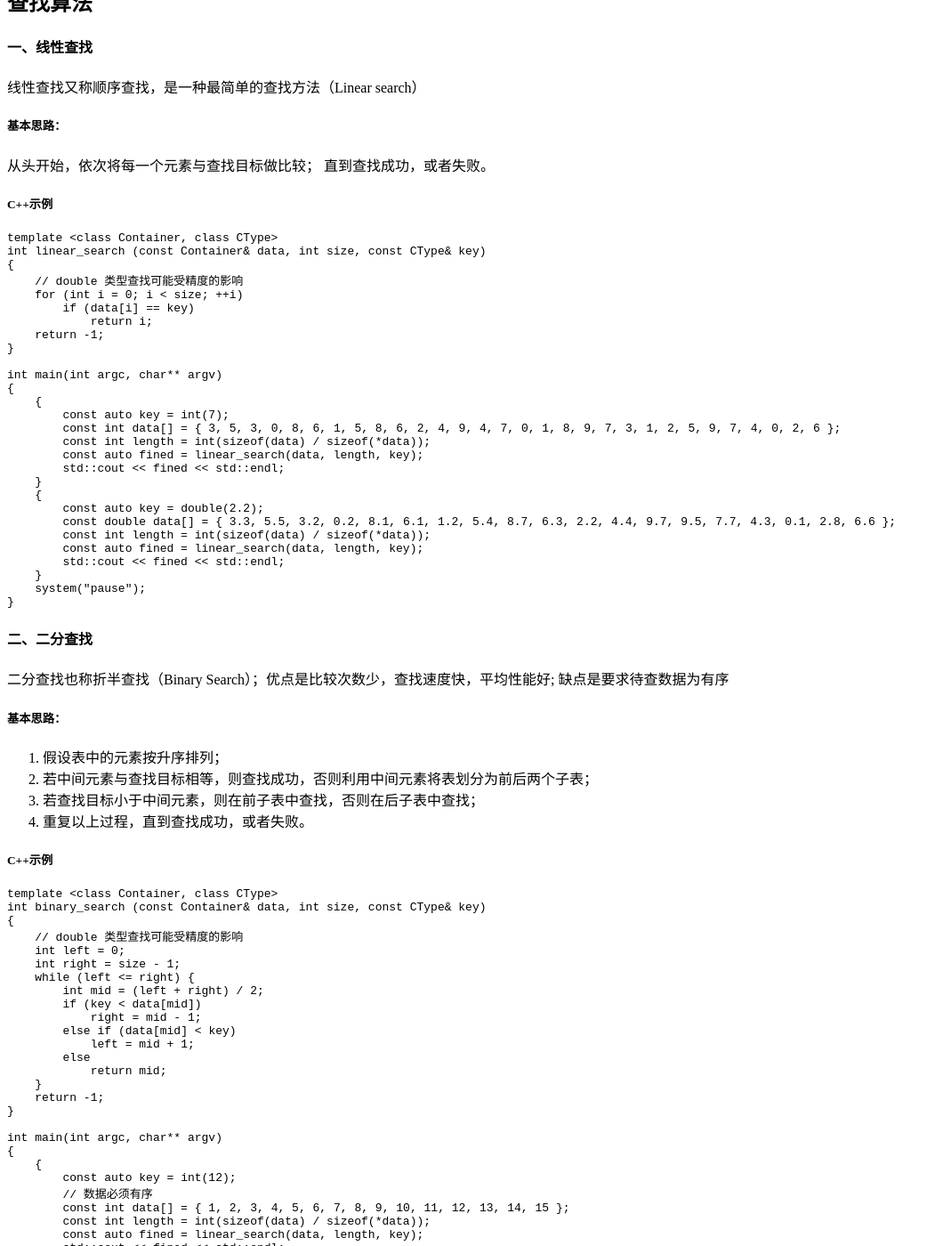
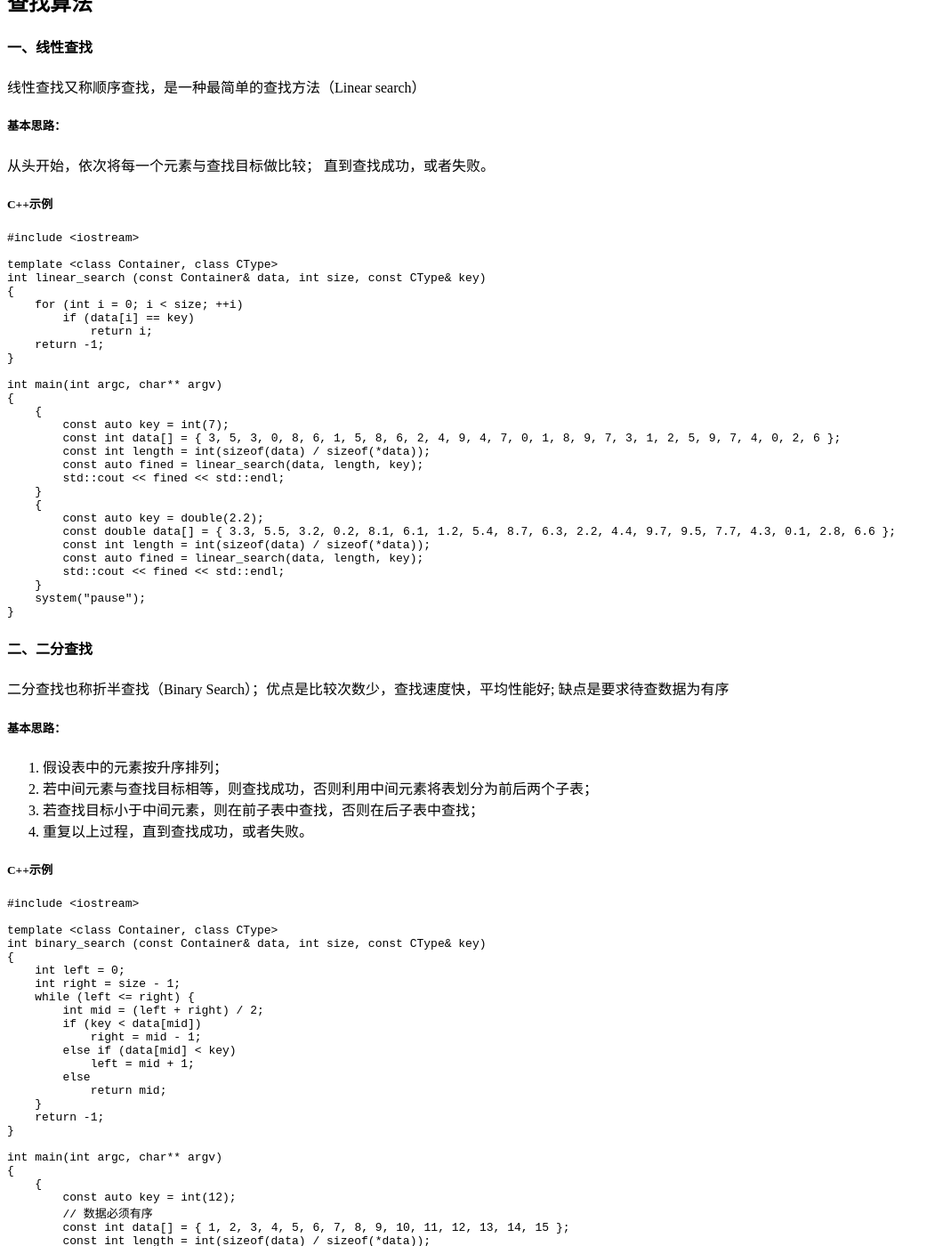
Before and after one commit to faming-wang/faming-wang.github.io, a Jekyll site: the page built from _posts/algorithm/2015-06-05-search-algorithm.md, in a window 1280 px wide and 1400 px high, scrolled down 323 px. Shown: the whole window at 89% size, without its empty margins (0-1060 px from the left). Built offline with Jekyll 4.4.1, drawn with Linux system fonts in a browser that asks for light colours; nearby versions of some CDN libraries; some of the changed text lies outside the part shown.

Commit message:
fixed search-algorithm some error

```diff
--- a/_posts/algorithm/2015-06-05-search-algorithm.md
+++ b/_posts/algorithm/2015-06-05-search-algorithm.md
@@ -20,10 +20,11 @@
 ##### C++示例
 
 ~~~ cpp
+#include <iostream>
+
 template <class Container, class CType>
 int linear_search (const Container& data, int size, const CType& key)
 {
-    // double 类型查找可能受精度的影响
     for (int i = 0; i < size; ++i)
         if (data[i] == key)
             return i;
@@ -62,10 +63,11 @@
 ##### C++示例
 
 ~~~ cpp
+#include <iostream>
+
 template <class Container, class CType>
 int binary_search (const Container& data, int size, const CType& key)
 {
-    // double 类型查找可能受精度的影响
     int left = 0;
     int right = size - 1;
     while (left <= right) {
@@ -87,7 +89,7 @@
         // 数据必须有序
         const int data[] = { 1, 2, 3, 4, 5, 6, 7, 8, 9, 10, 11, 12, 13, 14, 15 };
         const int length = int(sizeof(data) / sizeof(*data));
-        const auto fined = linear_search(data, length, key);
+        const auto fined = binary_search(data, length, key);
         std::cout << fined << std::endl;
     }
     {
@@ -95,7 +97,7 @@
         // 数据必须有序
         const double data[] = { 1.1, 1.2, 2.1, 2.2, 3.1, 3.2, 4.1, 4.2, 5.1, 5.2, 6.1, 6.2, 7.1, 7.2, 8.1, 8.2 };
         const int length = int(sizeof(data) / sizeof(*data));
-        const auto fined = linear_search(data, length, key);
+        const auto fined = binary_search(data, length, key);
         std::cout << fined << std::endl;
     }
     system("pause");
```
